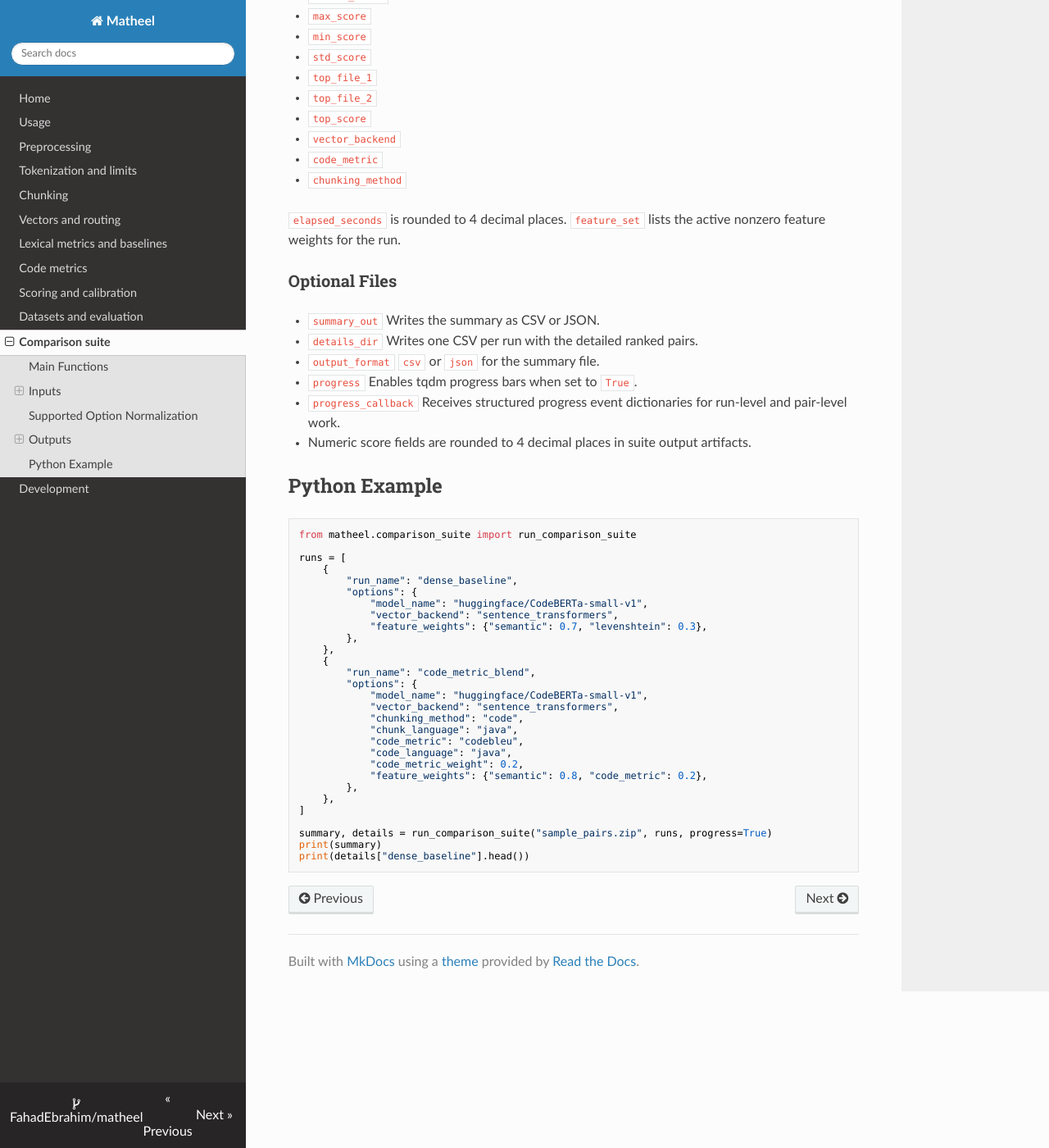
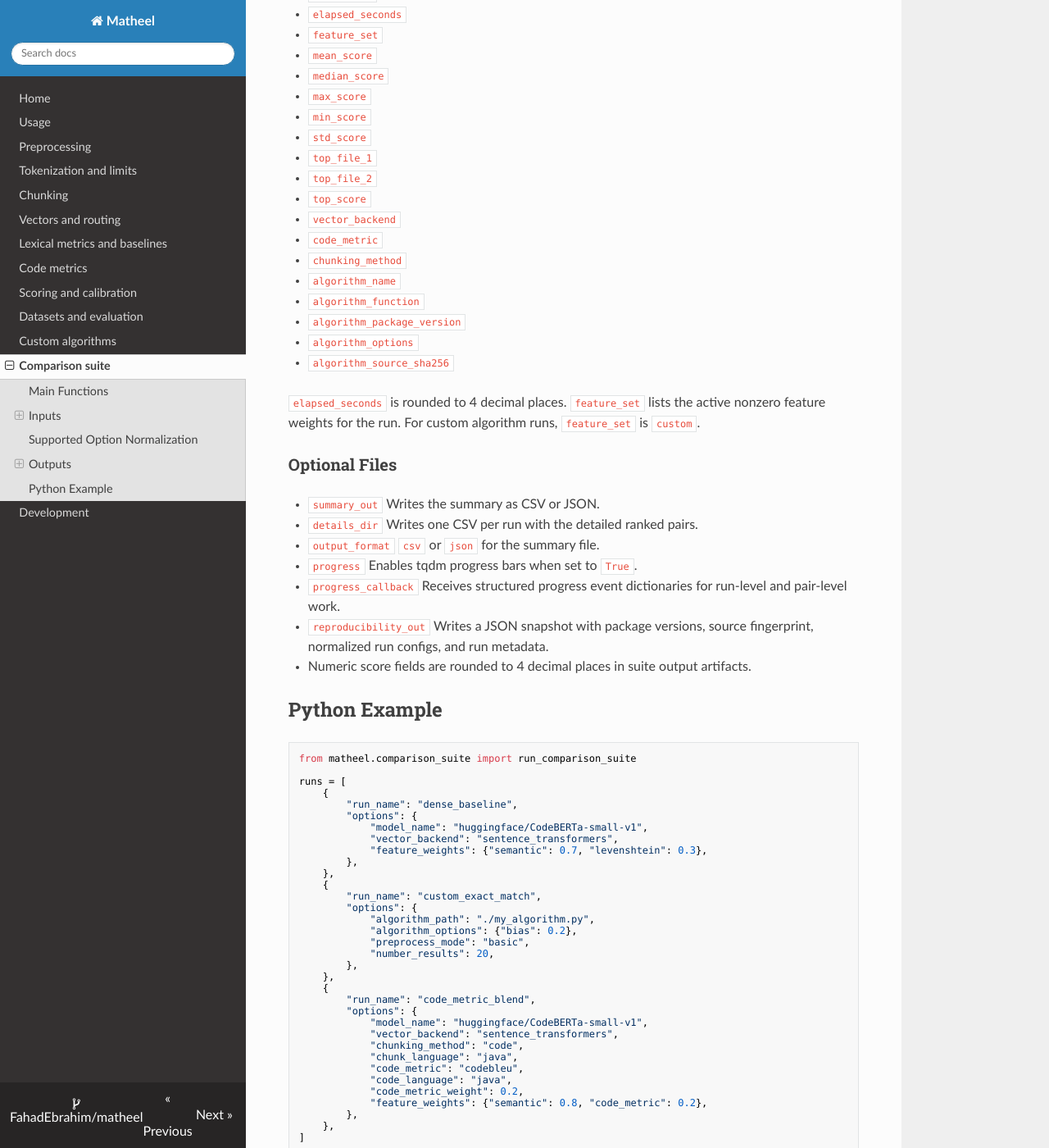
Before and after one commit to FahadEbrahim/matheel, an MkDocs documentation site: the page built from docs/comparison_suite.md, in a window 1280 px wide and 1400 px high, scrolled down 1773 px. Shown: the whole window at 82% size. Built offline with MkDocs 1.6.1, drawn with Linux system fonts in a browser that asks for light colours; nearby versions of some CDN libraries; some of the changed text lies outside the part shown.

Commit message:
Document custom similarity workflows

````diff
--- a/docs/comparison_suite.md
+++ b/docs/comparison_suite.md
@@ -8,6 +8,7 @@ The comparison suite runs multiple configurations against the same directory or
 
 This is the right interface for repeatable ablations, backend comparisons, and parameter sweeps.
 For calibrated decision thresholds, keep labels outside the suite output and use the score reports with the calibration helpers described in [Scoring and calibration](scoring.md).
+Custom `score_pair` modules can also be included when you need to compare project-specific algorithms with Matheel's built-in scorers.
 
 ## Main Functions
 
@@ -57,6 +58,7 @@ The suite normalizes a few convenience aliases:
 - `num` -> `number_results`
 
 If no weights are supplied, the suite applies Matheel’s default feature blend.
+For custom runs, provide `algorithm_path` and optional `algorithm_options`; feature weights are not required for those runs.
 
 ## Outputs
 
@@ -79,8 +81,14 @@ One row per run, including:
 - `vector_backend`
 - `code_metric`
 - `chunking_method`
+- `algorithm_name`
+- `algorithm_function`
+- `algorithm_package_version`
+- `algorithm_options`
+- `algorithm_source_sha256`
 
 `elapsed_seconds` is rounded to 4 decimal places. `feature_set` lists the active nonzero feature weights for the run.
+For custom algorithm runs, `feature_set` is `custom`.
 
 ### Optional Files
 
@@ -94,6 +102,8 @@ One row per run, including:
   Enables tqdm progress bars when set to `True`.
 - `progress_callback`
   Receives structured progress event dictionaries for run-level and pair-level work.
+- `reproducibility_out`
+  Writes a JSON snapshot with package versions, source fingerprint, normalized run configs, and run metadata.
 - Numeric score fields are rounded to 4 decimal places in suite output artifacts.
 
 ## Python Example
@@ -111,6 +121,15 @@ runs = [
         },
     },
     {
+        "run_name": "custom_exact_match",
+        "options": {
+            "algorithm_path": "./my_algorithm.py",
+            "algorithm_options": {"bias": 0.2},
+            "preprocess_mode": "basic",
+            "number_results": 20,
+        },
+    },
+    {
         "run_name": "code_metric_blend",
         "options": {
             "model_name": "huggingface/CodeBERTa-small-v1",
@@ -125,7 +144,12 @@ runs = [
     },
 ]
 
-summary, details = run_comparison_suite("sample_pairs.zip", runs, progress=True)
+summary, details = run_comparison_suite(
+    "sample_pairs.zip",
+    runs,
+    reproducibility_out="results/reproducibility.json",
+    progress=True,
+)
 print(summary)
 print(details["dense_baseline"].head())
 ```
--- a/mkdocs.yml
+++ b/mkdocs.yml
@@ -25,6 +25,7 @@ nav:
   - Code metrics: code_metrics.md
   - Scoring and calibration: scoring.md
   - Datasets and evaluation: datasets.md
+  - Custom algorithms: customization.md
   - Comparison suite: comparison_suite.md
   - Development: development.md
 
````
Also changed, not shown: README.md (+1 -1 lines), docs/README.md (+1 -0 lines), docs/customization.md (added, +151 -0 lines), docs/index.md (+3 -1 lines), docs/usage.md (+3 -1 lines), 1 other file.
